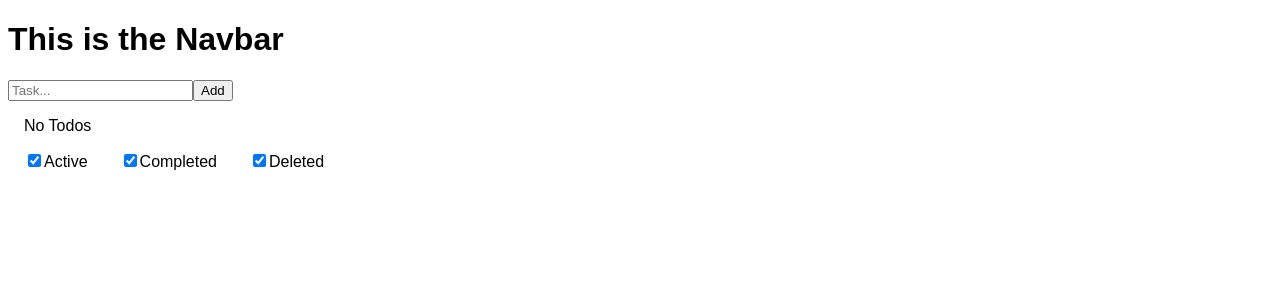
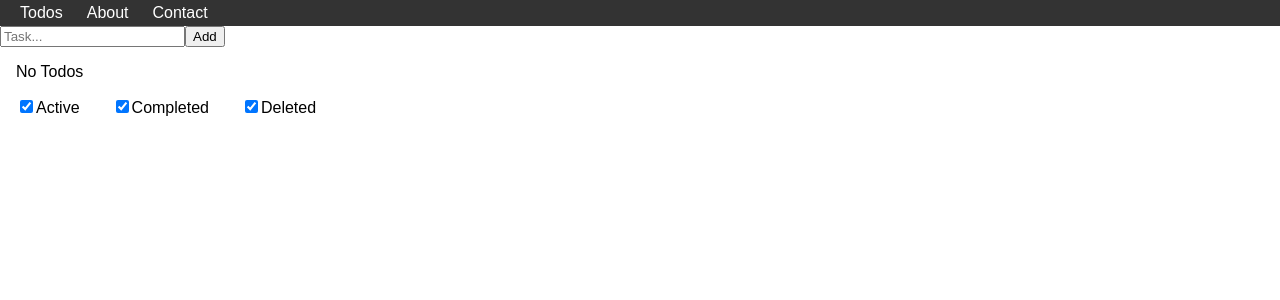
Before and after one commit to trmeade/to-do-react-app, a React (Vite) app: page / in a window 1280 px wide. Shown: the top 300 px of the page. Built offline with nearby package versions, Linux system fonts and the light colour scheme.

Commit message:
Progress on Navbar and component loading
Linked navbar anchors to the three component pages.

```diff
--- /dev/null
+++ b/src/AboutForm.jsx
@@ -0,0 +1,8 @@
+
+
+export function AboutForm() {
+
+  return (
+    <h1>About Form</h1>
+  )
+}
--- a/src/App.jsx
+++ b/src/App.jsx
@@ -1,18 +1,30 @@
 import { Navbar } from "./Navbar";
 import { TodoList } from "./TodoList";
-// import { ContactForm } from "./ContactForm";
-//import { AboutPage } from "./AboutPage";
-import "./styles.css";
+import { ContactForm } from "./ContactForm";
+import { AboutForm } from "./AboutForm";
+
+//import { Route, Routes } from "react-router-dom";
 
 export default function App() {
 
+  let component
+  switch(window.location.pathname) {
+    case "/":
+      component = <TodoList />;
+      break;
+    case "/ContactForm":
+      component = <ContactForm />;
+      break;
+    case "/AboutForm":
+      component = <AboutForm />;
+      break;
+  }
+
   return (
     <>
-      <div>
-        <Navbar />
-      </div>
-      <div>
-        <TodoList/>
+      <Navbar />
+      <div className="container">
+        {component}
       </div>
     </>
   )
--- a/src/ContactForm.jsx
+++ b/src/ContactForm.jsx
@@ -3,7 +3,7 @@ export function ContactForm() {
 
   return (
     <>
-      This is the Contact Form
+      <h1>Contact Form</h1>
     </>
   )
 }
--- a/src/Navbar.jsx
+++ b/src/Navbar.jsx
@@ -1,10 +1,21 @@
-
 
 export function Navbar() {
 
   return (
     <>
-    <h1>This is the Navbar</h1>
+      <nav className="nav">
+        <ul>
+          <li>
+            <a href="/">Todos</a>
+          </li>
+          <li>
+            <a href="/AboutForm">About</a>
+          </li>
+          <li>
+            <a href="/ContactForm">Contact</a>
+          </li>
+        </ul>
+      </nav>
     </>
   )
 }
--- a/src/TodoList.jsx
+++ b/src/TodoList.jsx
@@ -15,7 +15,7 @@ export function TodoList()
 
   const [todos, setTodos] = useState(() => {
     const localValue = localStorage.getItem("ITEMS");
-    localStorage.clear();
+    //localStorage.clear();
 
     if(localValue == null)
       return [];
--- a/src/main.jsx
+++ b/src/main.jsx
@@ -1,9 +1,13 @@
 import { StrictMode } from 'react'
 import { createRoot } from 'react-dom/client'
 import App from './App.jsx'
+import "./styles.css";
+import { BrowserRouter } from "react-router-dom";
 
 createRoot(document.getElementById('root')).render(
   <StrictMode>
-    <App />
+    <BrowserRouter>
+      <App />
+    </BrowserRouter>
   </StrictMode>,
 )
--- a/src/styles.css
+++ b/src/styles.css
@@ -1,6 +1,45 @@
 * {
   font-family: Arial, Helvetica, sans-serif;
   box-sizing: border-box;
+}
+
+body {
+  margin: 0;
+}
+
+.nav {
+  background-color: #333;
+  color: white;
+  display: flex;
+  justify-content: space-between;
+  align-items: stretch;
+  gap: 2rem;
+  padding: 0 1rem;
+}
+
+.nav ul {
+  padding: 0;
+  margin: 0;
+  list-style: none;
+  display: flex;
+  gap: 1rem;
+}
+
+.nav a {
+  color: inherit;
+  text-decoration: none;
+  height: 100%;
+  display: flex;
+  align-items: center;
+  padding: .25rem;
+}
+
+.nav li.active {
+  background-color: #555;
+}
+
+.nav li:hover {
+  background-color: #777;
 }
 
 .to-do-list {
```
Also changed, not shown: src/AboutPage.jsx (deleted, +0 -10 lines).
